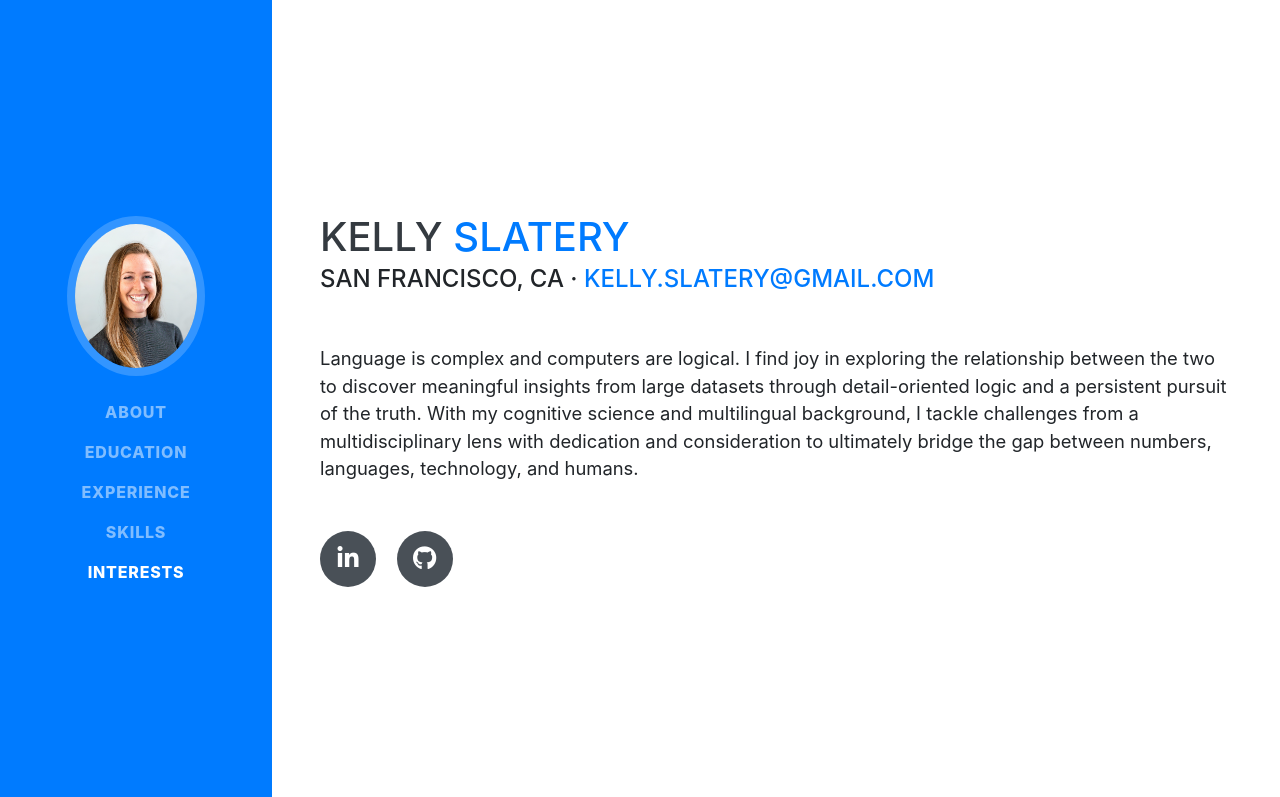
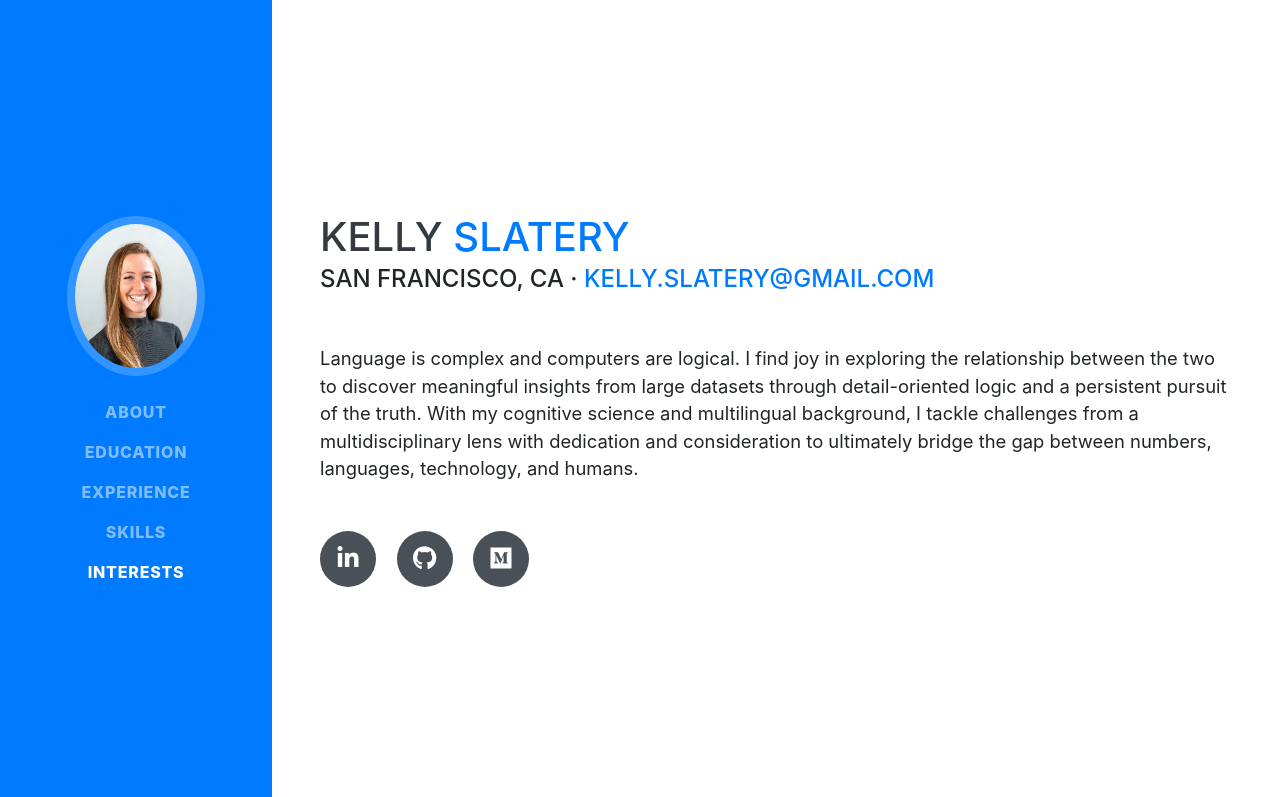
Before and after one commit to KellySlatery/kellyslatery.github.io, a website with bundled scripts: page index.html in a window 1280 px wide. Shown: the top 797 px of the page. Built offline with nearby package versions, Linux system fonts and the light colour scheme; a web font is replaced by a local one.

Commit message:
Adding Medium

```diff
--- a/index.html
+++ b/index.html
@@ -76,6 +76,9 @@
           </a>
           <a href="https://github.com/KellySlatery" target="_blank">
             <i class="fab fa-github"></i>
+          </a>
+          <a href="https://medium.com/@kellyslatery" target="_blank">
+            <i class="fab fa-medium"></i>
           </a>
         </div>
       </div>
```
